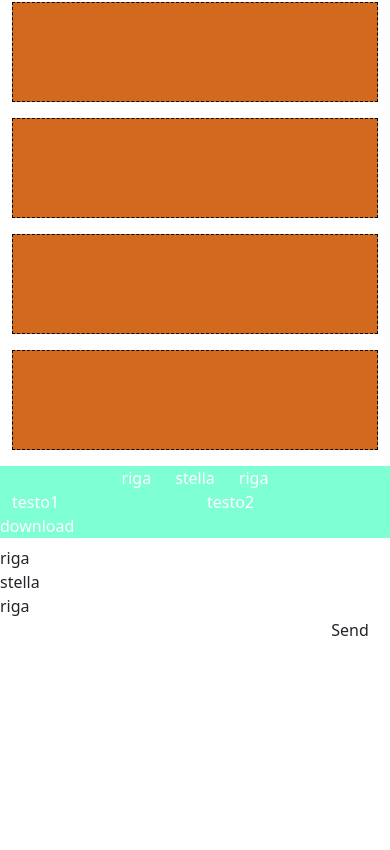
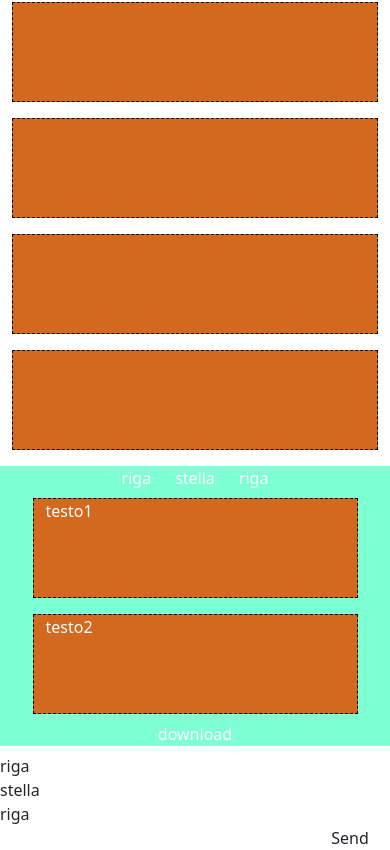
Before and after one commit to TartagliaFilippo/html-css-bootstrap-freelancer, a plain HTML site: page index.html in a window 390 px wide. Shown: the part 718-1568 px from the top of the page. Before the commit the page ends 1360 px from the top, so only its background shows below. Drawn offline with nearby package versions, Linux system fonts and the light colour scheme.

Commit message:
Feat "about" section

```diff
--- a/index.html
+++ b/index.html
@@ -69,11 +69,11 @@
           <div class="w-auto">riga</div>
           <div class="w-auto">stella</div>
           <div class="w-auto">riga</div>
-        <div class="row">
-          <div class="col">testo1</div>
-          <div class="col">testo2</div>
+        <div class="row flex-column justify-content-center align-items-center flex-md-row flex-md-wrap">
+          <div class="col-10 col-md-5 my-2 box-h bordered">testo1</div>
+          <div class="col-10 col-md-5 my-2 box-h bordered">testo2</div>
         </div>
-        <div class="">download</div>
+        <div class="btn-primary d-flex justify-content-center">download</div>
       </section>
       <section id="contact">
         <h2></h2>
```
